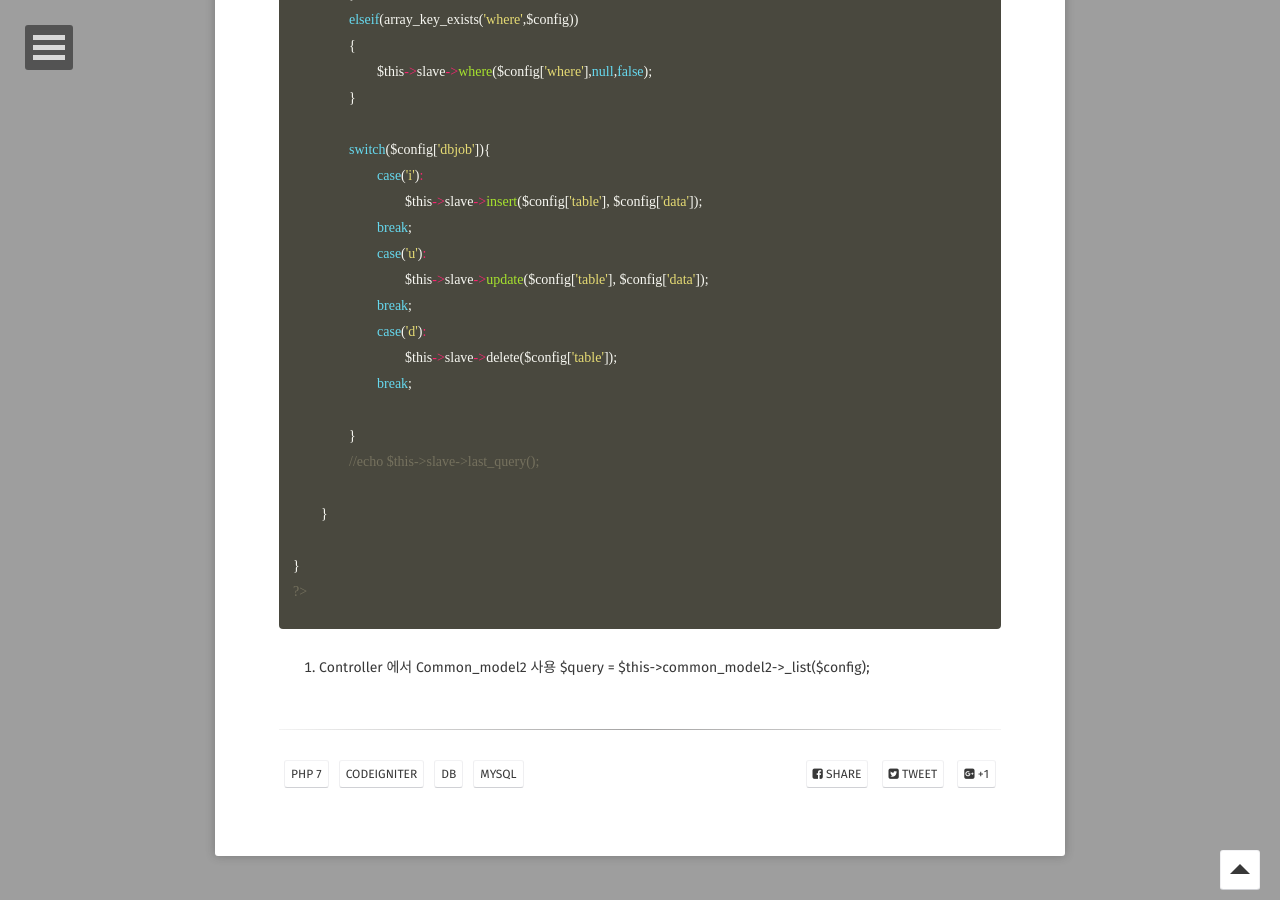
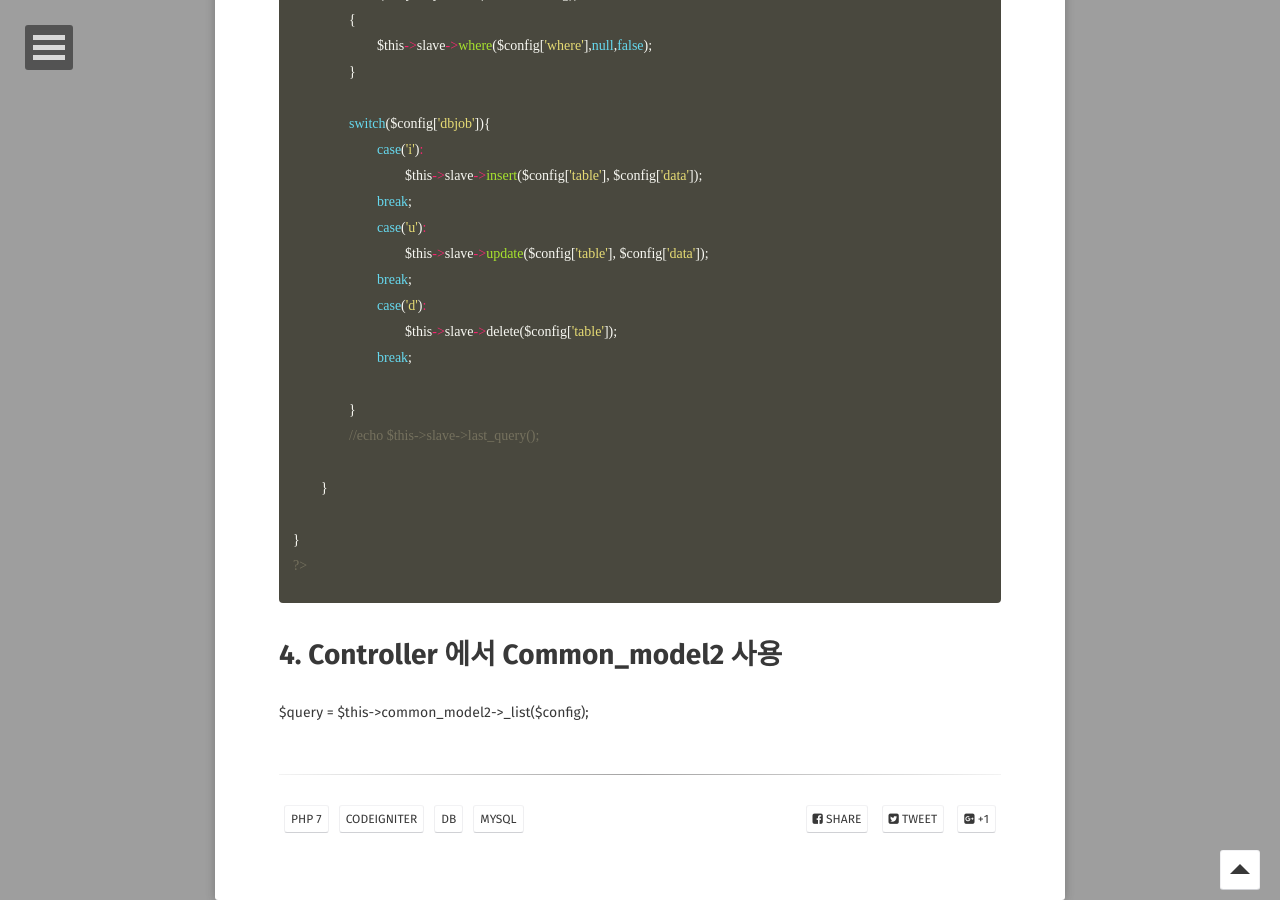
Before and after one commit to GayeonYoon/GayeonYoon.github.io, a Jekyll site: the page built from _posts/2021-08-06-DB-SELECT.md, in a window 1280 px wide and 900 px high, scrolled down 7292 px. Built offline with Jekyll 4.4.1, drawn with Linux system fonts in a browser that asks for light colours; some web fonts are replaced; some of the changed text lies outside the part shown.

Commit message:
Update 2021-08-06-DB-SELECT.md

```diff
--- a/_posts/2021-08-06-DB-SELECT.md
+++ b/_posts/2021-08-06-DB-SELECT.md
@@ -292,5 +291,5 @@ class common2_model extends CI_Model {
 {% endhighlight %}
 
 
-4. Controller 에서 Common_model2 사용
- $query = $this->common_model2->_list($config);
+# 4. Controller 에서 Common_model2 사용
+$query = $this->common_model2->_list($config);
```
Also changed, not shown: other parts of _posts/2021-08-06-DB-SELECT.md (+2 -3 lines).
